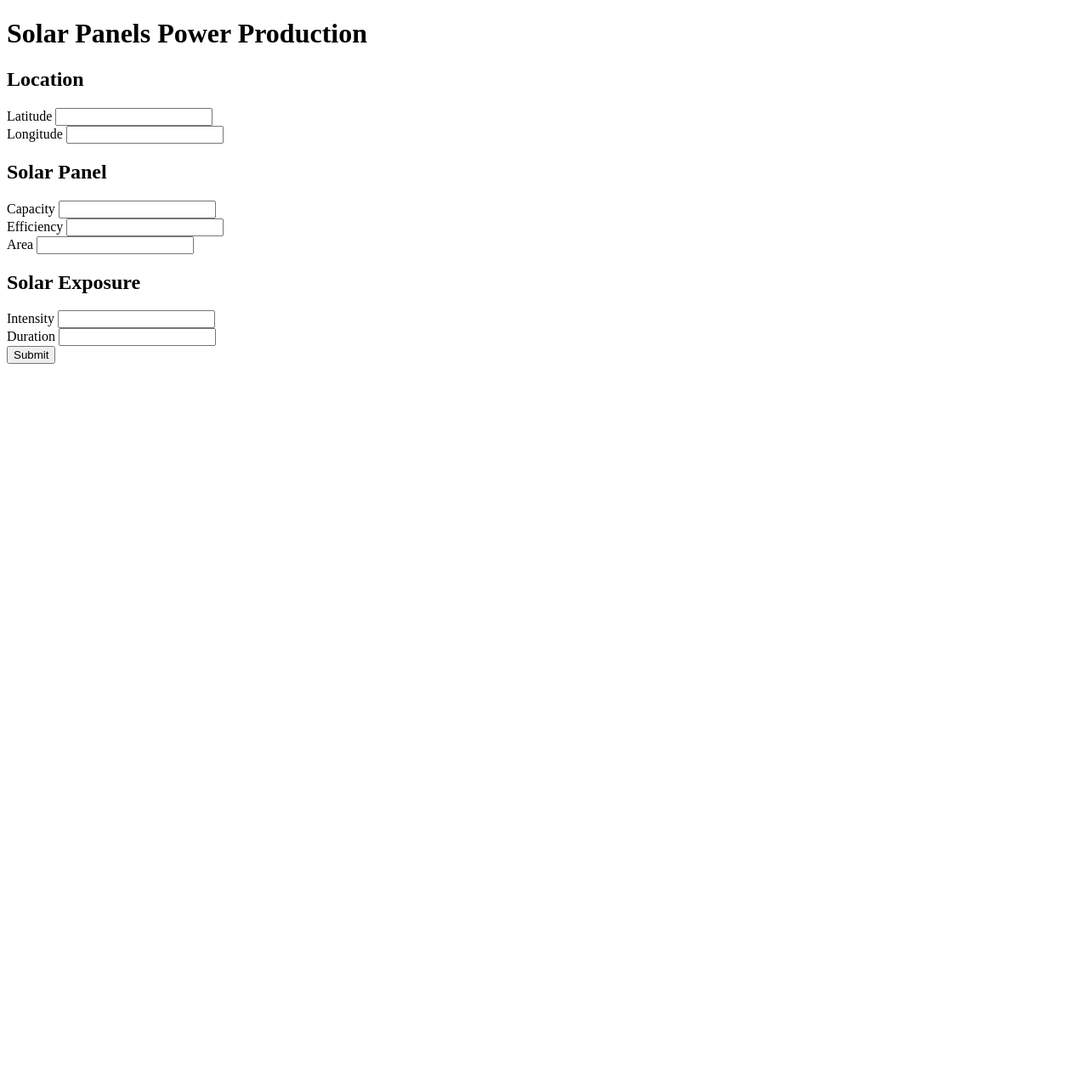
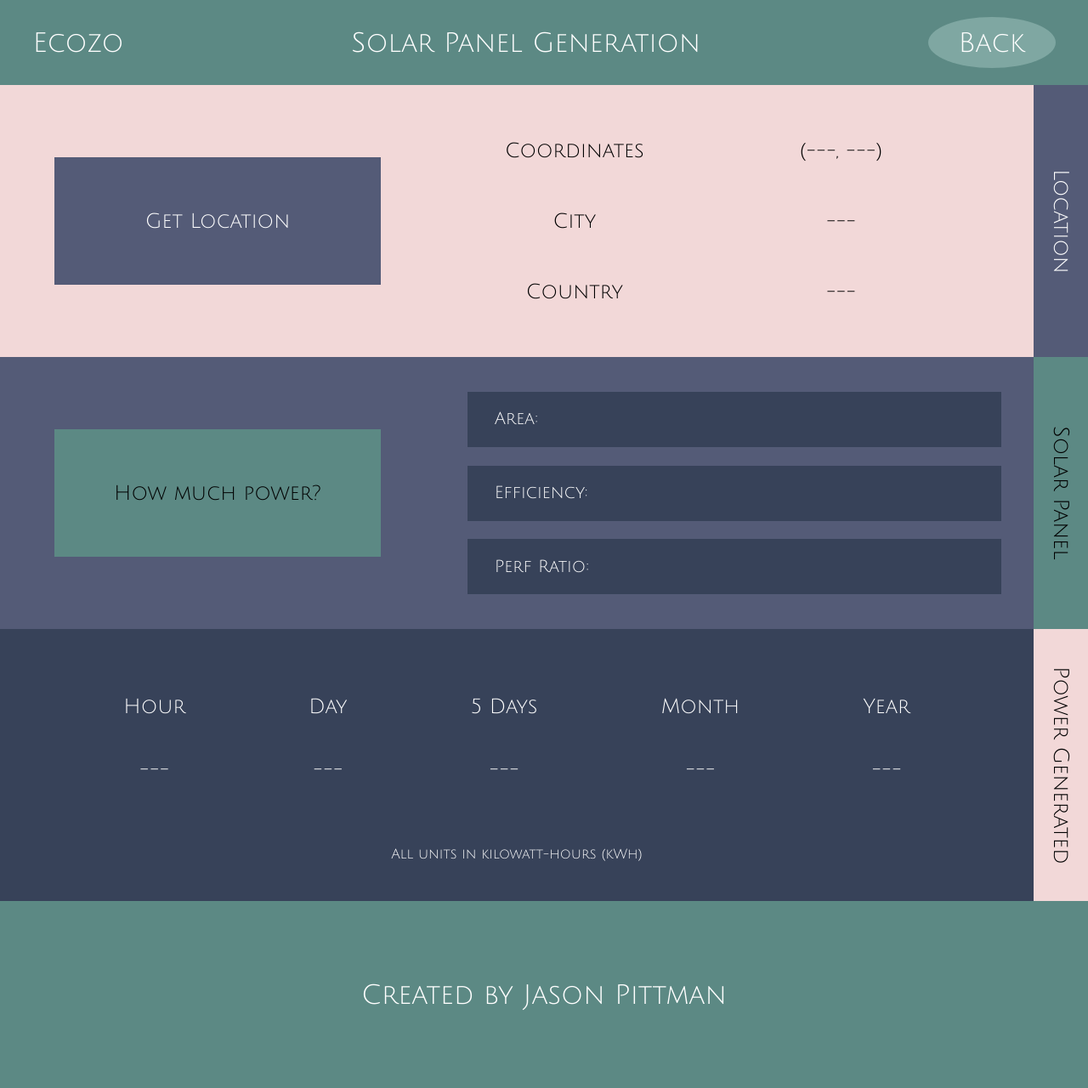
Before and after one commit to JSpencerPittman/Ecozo, a Django app: page /solar/ in a window 1280 px wide. Shown: the whole page at 85% size. Before the commit the page ends 428 px from the top, so only its background shows below. Run offline with Django 4.2, Linux system fonts and the light colour scheme.

Commit message:
Created Styled Website

```diff
--- a/REW/settings.py
+++ b/REW/settings.py
@@ -116,7 +116,7 @@ USE_TZ = True
 # Static files (CSS, JavaScript, Images)
 # https://docs.djangoproject.com/en/4.2/howto/static-files/
 
-STATIC_URL = "static/"
+STATIC_URL = "/static/"
 
 # Default primary key field type
 # https://docs.djangoproject.com/en/4.2/ref/settings/#default-auto-field
--- a/REW/urls.py
+++ b/REW/urls.py
@@ -16,8 +16,10 @@ Including another URLconf
 """
 from django.contrib import admin
 from django.urls import path
-from solar.views import solar
+from solar.views import solar, solar_geo, solar_panel
 
 urlpatterns = [
     path('solar/', solar, name='Solar'),
+    path('solar/geo', solar_geo, name='SolarGeo'),
+    path('solar/solar-panel', solar_panel, name="SolarPanel")
 ]
--- a/solar/forms.py
+++ b/solar/forms.py
@@ -1,16 +1,8 @@
 from django import forms
 
 
-class SolarForm(forms.Form):
-    # Location Data
-    latitude = forms.FloatField()
-    longitude = forms.FloatField()
-
+class SolarPanelForm(forms.Form):
     # Solar Panel Specs
-    capacity = forms.FloatField()
     efficiency = forms.FloatField()
     area = forms.FloatField()
-
-    # Solar Irradiation Exposure
-    intensity = forms.FloatField()
-    duration = forms.FloatField()
+    performance_ratio = forms.FloatField()
--- /dev/null
+++ b/solar/static/solar/script.js
@@ -0,0 +1,59 @@
+let csrftoken = '{{ csrf_token }}';
+
+function getLocation() {
+    if (navigator.geolocation) {
+        navigator.geolocation.getCurrentPosition(submitPosition);
+    } else {
+        console.log("Geolocation is not supported by this browser.");
+    }
+}
+
+function submitPosition(position) {
+    const latitude = position.coords.latitude;
+    const longitude = position.coords.longitude;
+    let data = {
+        latitude: latitude,
+        longitude: longitude
+    };
+    let json_data = JSON.stringify(data);
+
+    const url = "/solar/geo"
+    fetch(url, {
+        method: 'POST',
+        headers: {
+            'Content-Type': 'application/json',
+        },
+        body: json_data
+    }).then(response => {
+        if(response.ok) {
+            window.location.reload();
+        }
+    });
+}
+
+function submitSolarPanel() {
+    const area_value = document.getElementById("area-input").value;
+    const efficiency_value = document.getElementById("efficiency-input").value;
+    const pr_value = document.getElementById("pr-input").value;
+
+    const data = {
+        area: area_value,
+        efficiency: efficiency_value,
+        pr: pr_value
+    };
+
+    const json_data = JSON.stringify(data);
+    const url = "/solar/solar-panel";
+
+    fetch(url, {
+        method: 'POST',
+        headers: {
+            'Content-Type': 'application/json'
+        },
+        body: json_data
+    }).then(response => {
+        if(response.ok) {
+            window.location.reload();
+        }
+    });
+}
--- /dev/null
+++ b/solar/static/solar/style.css
@@ -0,0 +1,208 @@
+/* Font Imports */
+@import url('https://fonts.googleapis.com/css2?family=Julius+Sans+One&display=swap'); /*USAGE: font-family: 'Julius Sans One', sans-serif;*/
+
+body {
+    /* Remove Outermost Padding*/
+    margin: 0;
+    padding: 0;
+
+    /* Webpage font */
+    font-family: 'Julius Sans One', sans-serif;
+    color: white;
+}
+
+/* General Page Classes */
+
+.body-panel {
+    height: 320px;
+    display: flex;
+}
+
+.center-content {
+    display: flex;
+    align-items: center;
+    justify-content: center;
+}
+
+.horiz-spread {
+    display: flex;
+    align-items: center;
+    justify-content: space-between;
+}
+
+.vert-spread {
+    display: flex;
+    flex-direction: column;
+    align-items: center;
+    justify-content: space-evenly;
+}
+
+.panel-label {
+    font-size: 25px;
+    display: flex;
+    align-items: center;
+    justify-content: center;
+    width: 5%;
+    height: 100%;
+}
+
+.panel-label-text {
+    writing-mode: vertical-lr;
+}
+
+.left-cont {
+    width: 40%;
+    height: 100%;
+}
+
+.right-cont {
+    width: 55%;
+    height: 100%;
+    display: flex;
+    box-sizing: border-box;
+    padding: 0% 3%;
+}
+
+.button {
+    font-family: 'Julius Sans One', sans-serif;
+    border: none;
+}
+
+.body-button {
+    height: 150px;
+    width: 75%;
+    font-size: 24px;
+}
+
+
+/* Header Specific Styling */
+
+#hd-panel {
+    height: 100px;
+    background-color: #5C8984;
+}
+
+#hd-cont {
+    margin: 0% 3%;
+    height: 100%;
+    font-size: 32px;
+}
+
+#hd-button {
+    height: 60px;
+    width: 150px;
+    font-size: 32px;
+    background-color: #7FA7A2;
+    border-radius: 100%;
+    color: white;
+}
+
+/* Location Specific Styling */
+
+#lc-panel { background-color: #F2D8D8; }
+
+#lc-button {
+    background: #545B77;
+    color: white;
+}
+
+.lc-content {
+    color: black;
+    font-size: 24px;
+    text-align: center;
+    box-sizing: border-box;
+    padding: 5% 0;
+}
+
+#lc-labels { width: 40%; }
+
+#lc-values { width: 60%; }
+
+#lc-label { background: #545B77; }
+
+/* Solar Panel Specific Styling */
+
+#sp-panel { background-color: #545B77; }
+
+#sp-button {
+    background: #5C8984;
+    color: black;
+}
+
+#sp-form {
+    width: 100%;
+    margin: 3% 0%;
+}
+
+.sp-textedit-cont {
+    width: 100%;
+    height: 65px;
+    background-color: #374259;
+    max-width: 100%;
+    box-sizing: border-box;
+    padding: 0% 5%;
+}
+
+.sp-textedit-label {
+    width: 20%;
+    text-align: left;
+    font-size: 20px;
+}
+
+.sp-textedit {
+    height: 65px;
+    width: 80%;
+    background-color: #374259;
+    box-sizing: border-box;
+    padding: 5;
+
+    border: 0;
+    outline: none;
+
+    font-family: 'Julius Sans One', sans-serif;
+    font-size: 20px;
+    color: white;
+}
+
+#sp-label {
+    background: #5C8984;
+    color: black;
+}
+
+/* Power Specific Styling */
+
+#pw-panel { background-color: #374259; }
+
+#pw-main-cont { width: 95%; }
+
+#pw-results {
+    height: 80%;
+    justify-content: space-evenly;
+}
+
+.pw-res-item-text {
+    text-align: center;
+    font-size: 24px;
+}
+
+#pw-units {
+    height: 20%;
+    text-align: center;
+}
+
+#pw-label {
+    background: #F2D8D8;
+    color: black;
+}
+
+/* Footer Specific Styling */
+
+#ft-panel {
+    height: 220px;
+    background-color: #5C8984;
+}
+
+#footer-text {
+    margin: 0;
+    font-size: 32px;
+}
--- a/solar/templates/solar.html
+++ b/solar/templates/solar.html
@@ -1,59 +1,110 @@
 <!DOCTYPE html>
-<html lang="en">
-<head>
-    <meta charset="UTF-8">
-    <title>Solar</title>
-</head>
-<body>
-    <h1>Solar Panels Power Production</h1>
+<html>
+    <head>
+        <link rel="stylesheet" href="../static/solar/style.css">
+    </head>
+    <body>
+        {% csrf_token %}
+        <script src="../static/solar/script.js"></script>
 
-    <form action="" method="post">
-        {% csrf_token %}
-        <div>
-            <h2>Location</h2>
-            <div>
-                <label>Latitude</label>
-                <input type="text" name="latitude" maxlength="200" required id="id_latitude" value="{{ location.latitude }}">
-            </div>
-            <div>
-                <label>Longitude</label>
-                <input type="text" name="longitude" maxlength="200" required id="id_longitude" value="{{ location.longitude }}">
+        <!-- Header -->
+        <div id="hd-panel">
+            <div class="horiz-spread" id="hd-cont">
+                <div id="hd-brand">
+                    <p>Ecozo</p>
+                </div>
+                <div id="hd-title">
+                    <p>Solar Panel Generation</p>
+                </div>
+                <button class="button" id="hd-button">Back</button>
             </div>
         </div>
-        <div>
-            <h2>Solar Panel</h2>
-            <div>
-                <label>Capacity</label>
-                <input type="text" name="capacity" maxlength="200" required id="id_capacity" value="{{ solar_panel.capacity }}">
+
+
+        <!-- Location Panel -->
+        <div class="body-panel" id="lc-panel">
+            <div class="center-content left-cont" id="lc-left-cont">
+                <button onclick="getLocation()" class="button body-button" id="lc-button">Get Location</button>
             </div>
-            <div>
-                <label>Efficiency</label>
-                <input type="text" name="efficiency" maxlength="200" required id="id_efficicency" value="{{ solar_panel.efficiency }}">
+            <div class="right-cont" id="lc-right-cont">
+                <div class="lc-content vert-spread" id="lc-labels">
+                    <p>Coordinates</p>
+                    <p>City</p>
+                    <p>Country</p>
+                </div>
+                <div class="lc-content vert-spread" id="lc-values">
+                    <p>({{ location.latitude }}, {{ location.longitude }})</p>
+                    <p>{{ location.city }}</p>
+                    <p>{{ location.country }}</p>
+                </div>
             </div>
-             <div>
-                <label>Area</label>
-                <input type="text" name="area" maxlength="200" required id="id_area" value="{{ solar_panel.area }}">
+            <div class="panel-label" id="lc-label">
+                <p class="panel-label-text">Location</p>
             </div>
         </div>
-            <div>
-                <h2>Solar Exposure</h2>
-                 <div>
-                    <label>Intensity</label>
-                     <input type="text" name="intensity" maxlength="200" required id="id_intensity" value="{{ exposure.intensity }}">
+
+        <div class="body-panel" id="sp-panel">
+                <div class="center-content left-cont" id="sp-left-cont">
+                    <button class="button body-button" id="sp-button" onclick="submitSolarPanel()">How much power?</button>
                 </div>
-                <div>
-                    <label>Duration</label>
-                    <input type="text" name="duration" maxlength="200" required id="id_duration" value="{{ exposure.duration }}">
+                <div class="right-cont" id="sp-right-cont">
+                    <div class="vert-spread" id="sp-form">
+                        <div class="center-content sp-textedit-cont">
+                            <p class="sp-textedit-label">Area:</p>
+                            <input type="text" class="sp-textedit" id="area-input" value="{{ solar_panel.area }}">
+                        </div>
+                        <div class="center-content sp-textedit-cont">
+                            <p class="sp-textedit-label">Efficiency:</p>
+                            <input type="text" class="sp-textedit" id="efficiency-input" value="{{ solar_panel.efficiency }}">
+                        </div>
+                        <div class="center-content sp-textedit-cont">
+                            <p class="sp-textedit-label">Perf Ratio:</p>
+                            <input type="text" class="sp-textedit" id="pr-input" value="{{ solar_panel.pr }}">
+                        </div>
+                    </div>
+                </div>
+            <div class="panel-label" id="sp-label">
+                <p class="panel-label-text">Solar Panel</p>
+            </div>
+        </div>
+
+        <div class="body-panel" id="pw-panel">
+            <div id="pw-main-cont">
+                <div class="horiz-spread" id="pw-results">
+                    <div class="vert-spread pw-res-item">
+                        <p class="pw-res-item-text">Hour</p>
+                        <p class="pw-res-item-text">{{ power.hour }}</p>
+                    </div>
+                    <div class="vert-spread pw-res-item">
+                        <p class="pw-res-item-text">Day</p>
+                        <p class="pw-res-item-text">{{ power.day }}</p>
+                    </div>
+                    <div class="vert-spread pw-res-item">
+                        <p class="pw-res-item-text">5 Days</p>
+                        <p class="pw-res-item-text">{{ power.five_days }}</p>
+                    </div>
+                    <div class="vert-spread pw-res-item">
+                        <p class="pw-res-item-text">Month</p>
+                        <p class="pw-res-item-text">{{ power.month }}</p>
+                    </div>
+                    <div class="vert-spread pw-res-item">
+                        <p class="pw-res-item-text">Year</p>
+                        <p class="pw-res-item-text">{{ power.year }}</p>
+                    </div>
+                </div>
+                <div id="pw-units">
+                    All units in kilowatt-hours (kWh)
                 </div>
             </div>
-        <input type="submit" value="Submit">
-    </form>
 
-    {% if pow is not None %}
-    <div>
-        <h2>Predicted Power</h2>
-        <p>{{ pow }}</p>
-    </div>
-    {% endif %}
-</body>
+            <div class="panel-label" id="pw-label">
+                <p class="panel-label-text">Power Generated</p>
+            </div>
+        </div>
+
+        <div class="center-content" id="ft-panel">
+            <p id="footer-text">Created by Jason Pittman</p>
+        </div>
+
+    </body>
 </html>
--- a/solar/views.py
+++ b/solar/views.py
@@ -1,25 +1,91 @@
 from django.shortcuts import render, redirect
-from solar.forms import SolarForm
-from PowerEstimation import PowerEstimation, GeoLocation, SolarPanel, SolarExposure
+from django.views.decorators.csrf import csrf_exempt
+from django.views.decorators.cache import never_cache
+from PowerGeneration.PowerCalc import SolarPanel
+from solar.ModelLink import wc_alpha_link
+import json
+from geopy.geocoders import Nominatim
 
 
+@csrf_exempt
+@never_cache
 def solar(request):
     context = dict()
-    context['form'] = SolarForm()
+    loc_in_session = 'location' in request.session
+    sp_in_session = 'solar_panel' in request.session
 
-    if request.method == 'POST':
-        form = SolarForm(request.POST)
-        if form.is_valid():
-            solar_data = form.cleaned_data
-            loc = GeoLocation(lat=solar_data['latitude'], lon=solar_data['longitude'])
-            sp = SolarPanel(cap=solar_data['capacity'], eff=solar_data['efficiency'], area=solar_data['area'])
-            exp = SolarExposure(irr=solar_data['intensity'], dur=solar_data['duration'])
-            pow_est = PowerEstimation(loc, sp, exp)
-            context['location'] = loc
-            context['solar_panel'] = sp
-            context['exposure'] = exp
-            context['pow'] = pow_est.power_generated()
+    if loc_in_session:
+        context['location'] = request.session['location']
+    else:
+        context['location'] = {
+            'latitude': '---',
+            'longitude': '---',
+            'city': '---',
+            'country': '---'
+        }
 
-    print(context)
-    print(context['form']['area'])
+    if sp_in_session:
+        context['solar_panel'] = request.session['solar_panel']
+
+    if loc_in_session and sp_in_session:
+        if not request.session['power_satisfied']:
+            request.session['power'] = wc_alpha_link(request)
+            request.session['power_satisfied'] = True
+
+        context['power'] = request.session['power']
+
+    else:
+        context['power'] = {
+            'hour': '---',
+            'day': '---',
+            'five_days': '---',
+            'month': '---',
+            'year': '---',
+            'satisfied': 0
+        }
+
     return render(request, 'solar.html', context)
+
+
+@csrf_exempt
+def solar_geo(request):
+    if request.method != 'POST':
+        redirect('/solar')
+
+    data = json.loads(request.body)
+
+    latitude = data["latitude"]
+    longitude = data["longitude"]
+
+    locator = Nominatim(user_agent="myGeocoder")
+    coordinates = f"{latitude}, {longitude}"
+    location = locator.reverse(coordinates)
+
+    city = location.raw['address']['city']
+    country = location.raw['address']['country']
+
+    data['city'] = city
+    data['country'] = country
+
+    request.session['location'] = data
+
+    return redirect('/solar')
+
+
+@csrf_exempt
+def solar_panel(request):
+    if request.method != 'POST':
+        return redirect('/solar')
+
+    data = json.loads(request.body)
+
+    if float(data['efficiency']) > 1:
+        data['efficiency'] = float(data['efficiency']) / 100
+    if float(data['pr']) > 1:
+        data['pr'] = float(data['pr']) / 100
+
+    request.session['solar_panel'] = data
+
+    request.session['power_satisfied'] = False
+
+    return redirect('/solar')
```
Also changed, not shown: solar/ModelLink.py (added, +34 -0 lines).
